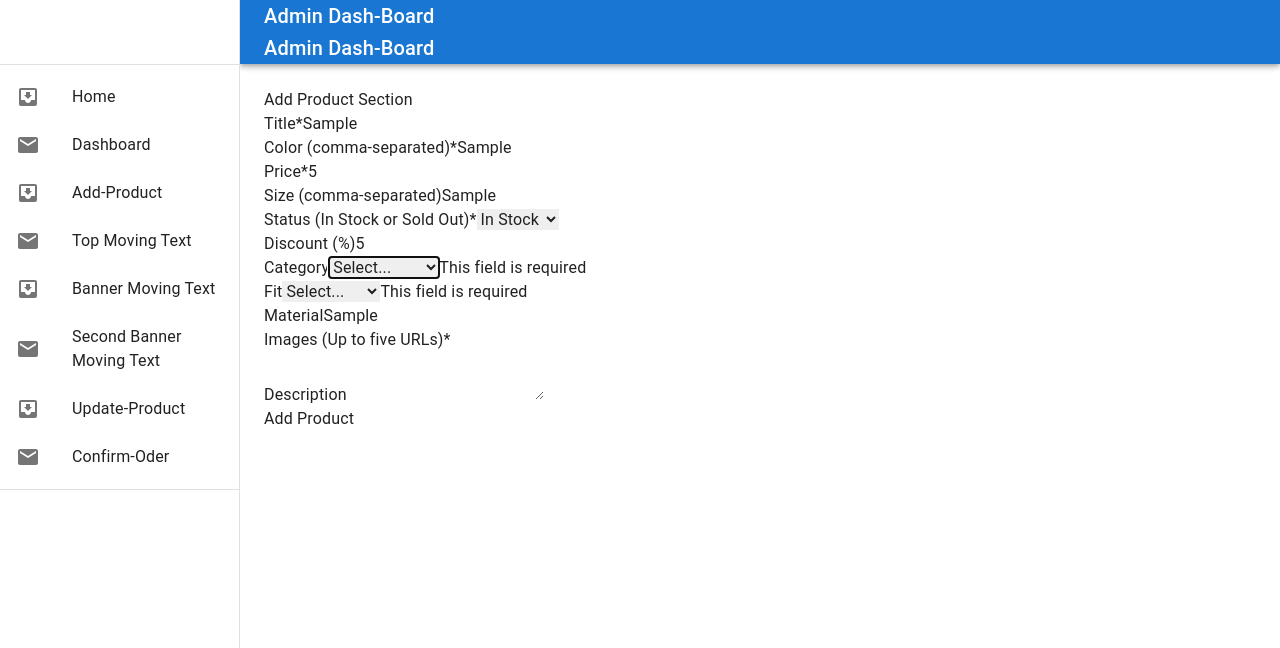
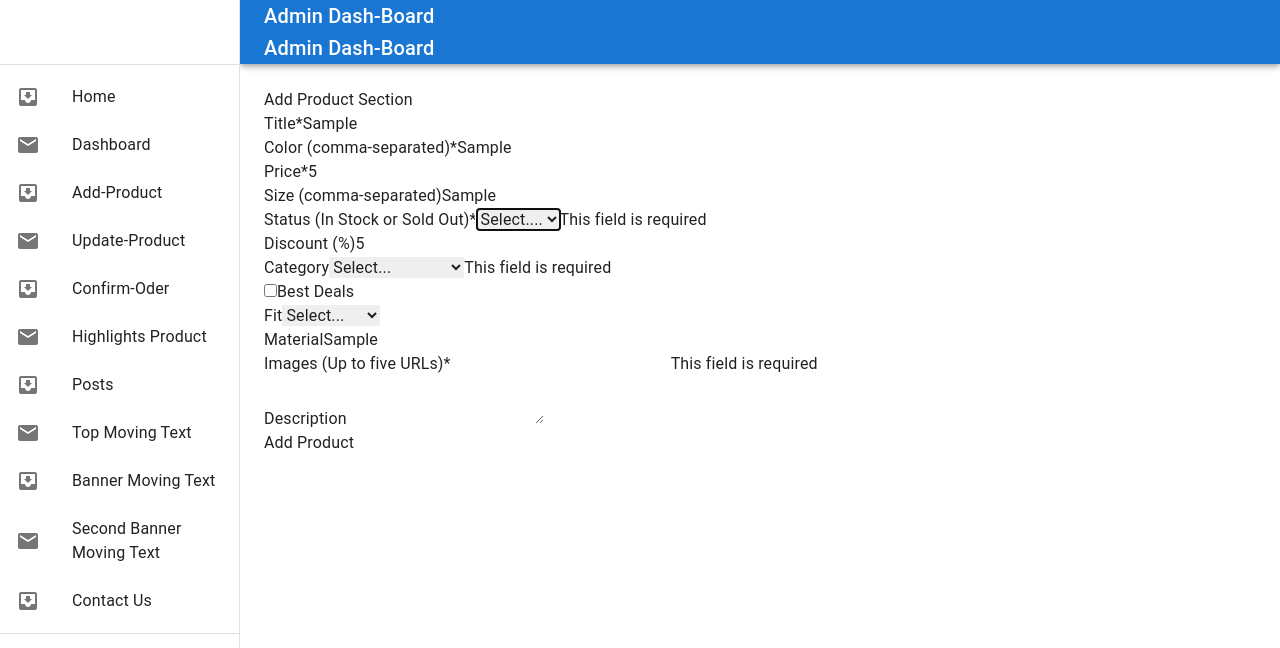
Before and after one commit to jmjubaer/white-black-dashboard, a React (Vite) app: page /add-product in a window 1280 px wide. Both pictures are taken after typing "Sample", "Sample", "5", "Sample", "5", "Sample" into the empty fields and a click on the button "Add Product". Shown: the top 648 px of the page. Built offline with nearby package versions, Linux system fonts and the light colour scheme.

Commit message:
create contact us, post and highlight products page

```diff
--- a/src/components/AddProduct.jsx
+++ b/src/components/AddProduct.jsx
@@ -68,7 +68,7 @@ const AddProduct = () => {
     const onSubmit = (data) => {
         toLowerCaseFields(data);
         data.images = imageUrls;
-        mutation.mutate(data);
+        mutation.mutate({...data,timeStump: new Date()});
     };
 
     return (
@@ -121,7 +121,6 @@ const AddProduct = () => {
                     <input
                         id='price'
                         type='number'
-                        step='0.01'
                         {...register("price", { required: true })}
                         className='mt-1 block w-full border border-gray-300 rounded-md shadow-sm py-2 px-3 focus:ring-indigo-500 focus:border-indigo-500'
                     />
@@ -159,6 +158,7 @@ const AddProduct = () => {
                         id='status'
                         {...register("status", { required: true })}
                         className='mt-1 block w-full border border-gray-300 rounded-md shadow-sm py-2 px-3 bg-white focus:ring-indigo-500 focus:border-indigo-500'>
+                        <option value=''>Select....</option>
                         <option value='in-stock'>In Stock</option>
                         <option value='sold-out'>Sold Out</option>
                     </select>
@@ -202,8 +202,12 @@ const AddProduct = () => {
                         <option value=''>Select...</option>
                         <option value='tshirt'>T-shirt</option>
                         <option value='polos'>Polos</option>
+                        <option value='premium-solids'>Premium Solids</option>
                         <option value='headwear'>Headwear</option>
-                        <option value='shirt'>Shirt</option>
+                        <option value='oversize-t-shirt'>
+                            Oversize T-shirt
+                        </option>
+                        <option value='shirt'>shirt</option>
                         <option value='jackets'>Jackets</option>
                         <option value='headwear'>Headwear</option>
                         <option value='bottomwear'>Bottomwear</option>
@@ -214,6 +218,20 @@ const AddProduct = () => {
                             This field is required
                         </span>
                     )}
+                    <div className='flex items-center gap-4 mt-4 '>
+                        <input
+                            {...register("deals")}
+                            type='checkbox'
+                            name='deals'
+                            id='deals'
+                            className='transform scale-150'
+                        />
+                        <label
+                            htmlFor='deals'
+                            className='block text-xl font-medium text-gray-700'>
+                            Best Deals
+                        </label>
+                    </div>
                 </div>
                 <div className='col-span-1'>
                     <label
@@ -223,11 +241,11 @@ const AddProduct = () => {
                     </label>
                     <select
                         id='fit'
-                        {...register("fit", { required: true })}
+                        {...register("fit")}
                         className='mt-1 block w-full border border-gray-300 rounded-md shadow-sm py-2 px-3 bg-white focus:ring-indigo-500 focus:border-indigo-500'>
                         <option value=''>Select...</option>
-                        <option value='Regular Fit'>Regular Fit</option>
-                        <option value='Slim Fit'>Slim Fit</option>
+                        <option value='regular-fit'>Regular Fit</option>
+                        <option value='slim-fit'>Slim Fit</option>
                     </select>
                     {errors.fit && (
                         <span className='text-red-500 text-sm'>
@@ -259,7 +277,7 @@ const AddProduct = () => {
                     </label>
                     <input
                         type='text'
-                        {...register("image")}
+                        {...register("image", { required: true })}
                         // onChange={handleImageChange}
                         className='mt-1 block w-full border border-gray-300 rounded-md shadow-sm py-2 px-3 focus:ring-indigo-500 focus:border-indigo-500'
                     />
@@ -267,6 +285,11 @@ const AddProduct = () => {
                         <p style={{ color: "red" }}>
                             Maximum 5 image URLs allowed
                         </p>
+                    )}
+                    {errors.image && (
+                        <span className='text-red-500 text-sm'>
+                            This field is required
+                        </span>
                     )}
                     <div className='mt-2 flex gap-3'>
                         {imageUrls.map((url, index) => (
--- a/src/components/AdminLayout.jsx
+++ b/src/components/AdminLayout.jsx
@@ -23,11 +23,14 @@ const dashboards = [
     { name: "Home", url: "/" },
     { name: "Dashboard", url: "/admin-dashboard" },
     { name: "Add-Product", url: "/add-product" },
+    { name: "Update-Product", url: "/update-product" },
+    { name: "Confirm-Oder", url: "/customerOrder" },
+    { name: "Highlights Product", url: "/highlights-product" },
+    { name: "Posts", url: "/posts" },
     { name: "Top Moving Text", url: "/top-moving-text" },
     { name: "Banner Moving Text", url: "/banner-moving-text" },
     { name: "Second Banner Moving Text", url: "/second-banner-moving-text" },
-    { name: "Update-Product", url: "/update-product" },
-    { name: "Confirm-Oder", url: "/customerOrder" },
+    { name: "Contact Us", url: "/contact-us" },
 ];
 
 const AdminLayout = (props) => {
--- /dev/null
+++ b/src/components/ContactUs.jsx
@@ -0,0 +1,11 @@
+import React from 'react';
+
+const ContactUs = () => {
+    return (
+        <div>
+
+        </div>
+    );
+};
+
+export default ContactUs;
--- /dev/null
+++ b/src/components/HighlightsProducts.jsx
@@ -0,0 +1,11 @@
+import React from 'react';
+
+const HighlightsProducts = () => {
+    return (
+        <div>
+
+        </div>
+    );
+};
+
+export default HighlightsProducts;
--- /dev/null
+++ b/src/components/Posts.jsx
@@ -0,0 +1,11 @@
+import React from 'react';
+
+const Posts = () => {
+    return (
+        <div>
+
+        </div>
+    );
+};
+
+export default Posts;
```
Also changed, not shown: router/router.jsx (+15 -0 lines).
